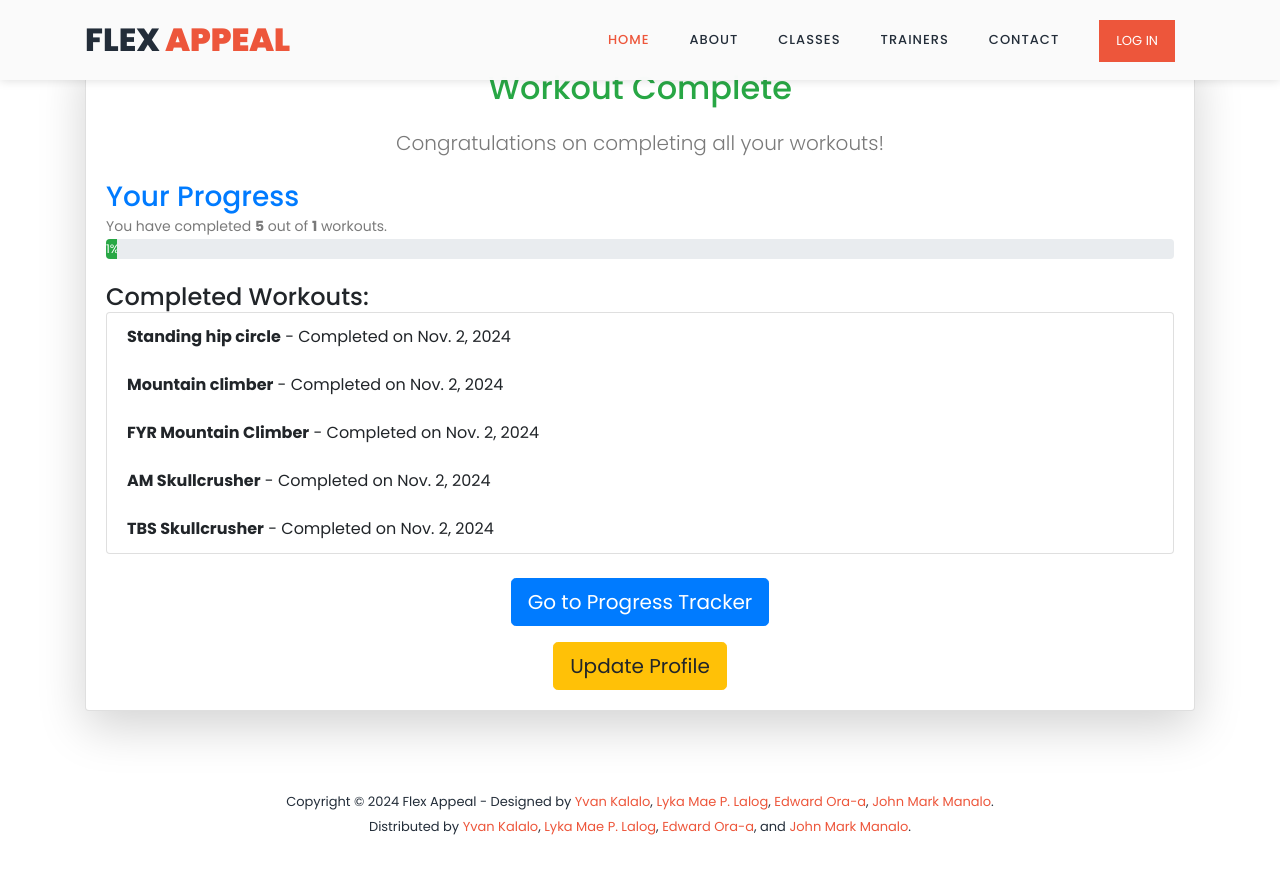
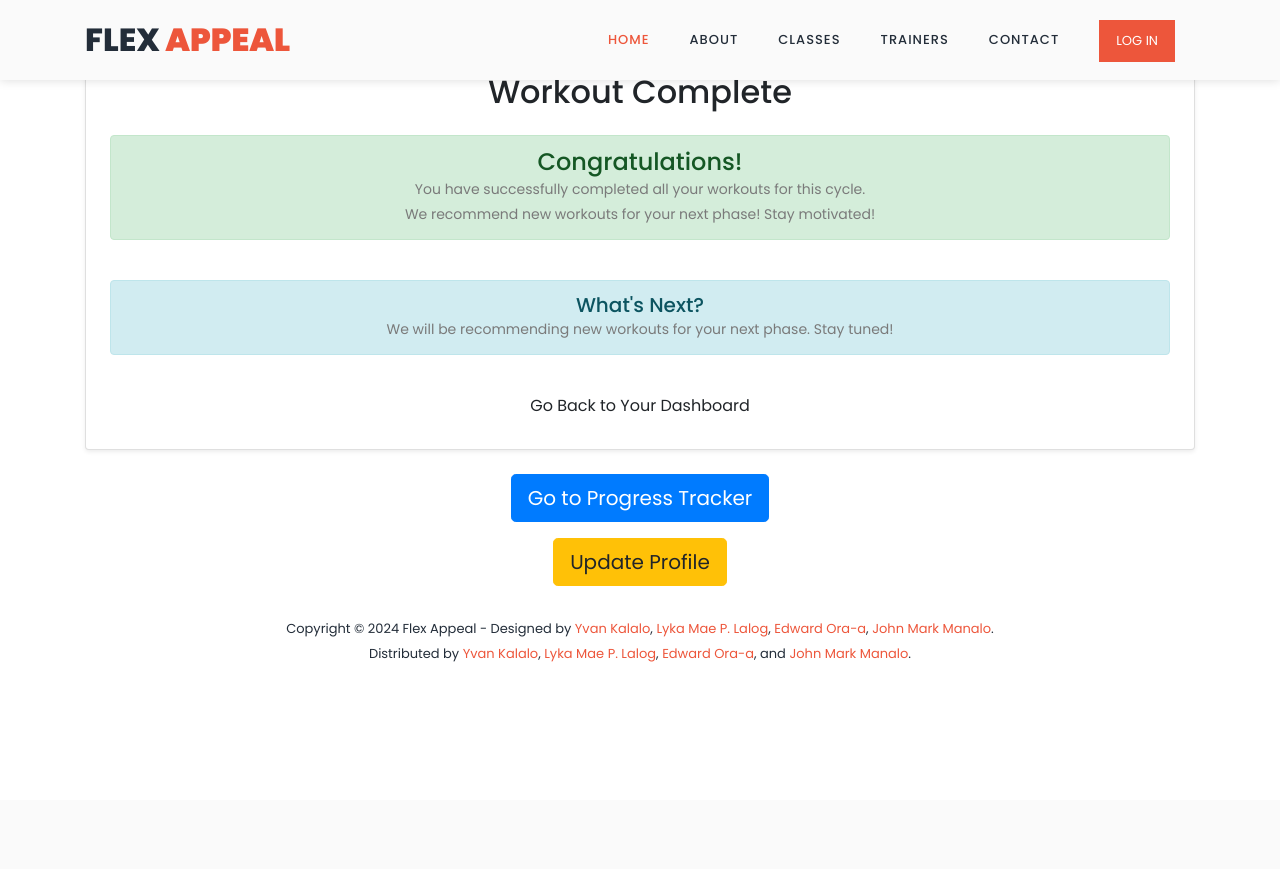
Before and after one commit to YvanLunaKalalo/gym_capstone, a Django app: template machine_learning/templates/workout_complete.html in a window 1280 px wide. After the commit the page ends 662 px from the top, so only its background shows below. Run offline with Django 5.2, Linux system fonts and the light colour scheme; data comes from the database, SQL or seed files in the repository; tables that the repository leaves empty hold one stand-in row (values such as "Sample post"); the template is opened without the code that fills it: values that come from a table or form of the project are taken from there, most other values are stand-ins (such as "Sample title", 1, 10 or a date in 2020); parts of the project's set-up code (start-up, migrations or seed data) failed here and were passed over; some libraries are stand-ins or nearby versions.

Commit message:
My Final Revision Commit - Progress Tracker - Views

```diff
--- a/machine_learning/templates/workout_complete.html
+++ b/machine_learning/templates/workout_complete.html
@@ -7,7 +7,39 @@
 {% endblock %}
 
 {% block content %}
-<div class="container my-5">
+
+<div class="container mt-5">
+
+    <div class="card shadow-sm p-4">
+        <h2 class="text-center mb-4">Workout Complete</h2>
+
+        <!-- Completion Message -->
+        <div class="alert alert-success text-center">
+            <h4>Congratulations!</h4>
+            <p>You have successfully completed all your workouts for this cycle.</p>
+
+            {% if progress_percentage == 100 %}
+                <p>You've reached 100% completion! New workouts will be available soon. Keep up the great work!</p>
+            {% else %}
+                <p>We recommend new workouts for your next phase! Stay motivated!</p>
+            {% endif %}
+        </div>
+
+        <!-- Next Steps Section -->
+        <div class="alert alert-info mt-4 text-center">
+            <h5>What's Next?</h5>
+            <p>We will be recommending new workouts for your next phase. Stay tuned!</p>
+        </div>
+
+        <!-- Button to go back to Dashboard -->
+        <a href="{% url 'dashboard' %}" class="btn btn-custom mt-3">
+            Go Back to Your Dashboard
+        </a>
+    </div>
+
+</div>
+
+<!-- <div class="container my-5">
     <div class="card shadow-lg">
         <div class="card-body">
             <h2 class="text-center text-success mb-4">Workout Complete</h2>
@@ -30,7 +62,7 @@
                     <strong>{{ progress.workout.Title }}</strong> - Completed on {{ progress.progress_date }}
                 </li>
                 {% endfor %}
-            </ul>
+            </ul> -->
 
             <div class="text-center mt-4">
                 <a href="{% url 'progress_tracker' %}" class="btn btn-lg btn-primary">
```
Also changed, not shown: machine_learning/views.py (+49 -9 lines).
